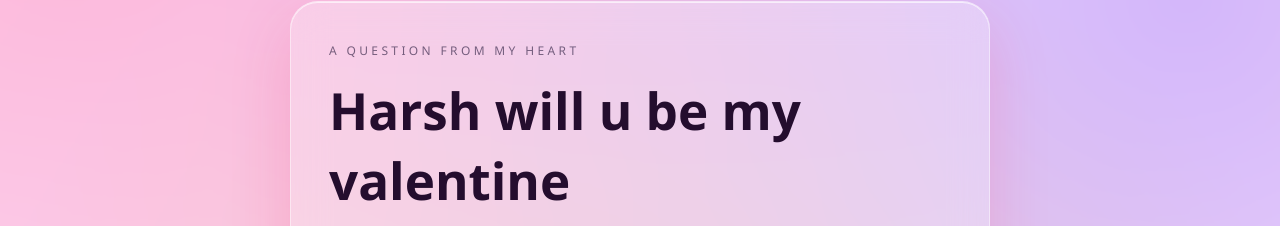
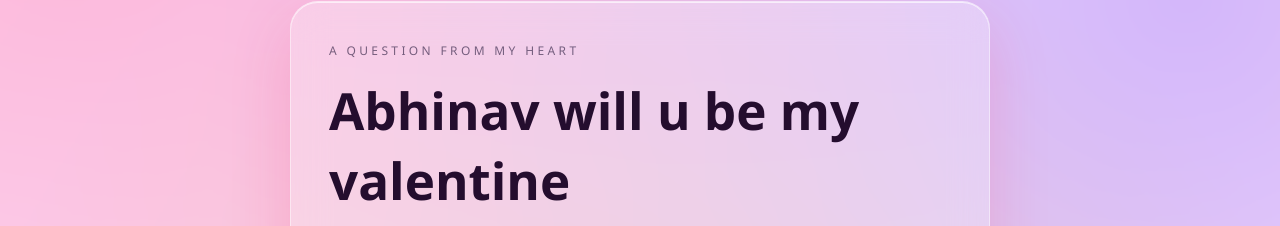
Before and after one commit to demonking7860/fun_project, a plain HTML site: page index.html in a window 1280 px wide. Shown: the part 169-395 px from the top of the page. Drawn offline with Linux system fonts and the light colour scheme.

Commit message:
Update valentine proposal name in index.html

```diff
--- a/index.html
+++ b/index.html
@@ -26,7 +26,7 @@
       <section class="card" aria-labelledby="title">
         <div class="card-glass">
           <p class="eyebrow">A Question From My Heart</p>
-          <h1 id="title">Harsh will u be my valentine</h1>
+          <h1 id="title">Abhinav will u be my valentine</h1>
           <p class="subtitle">
             I ran multiple life simulations…<br />
             Every version says I’m happiest with you.
```
